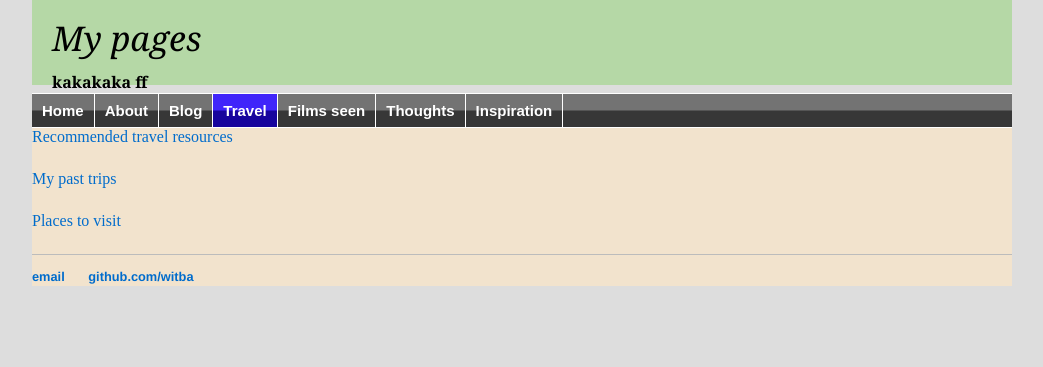
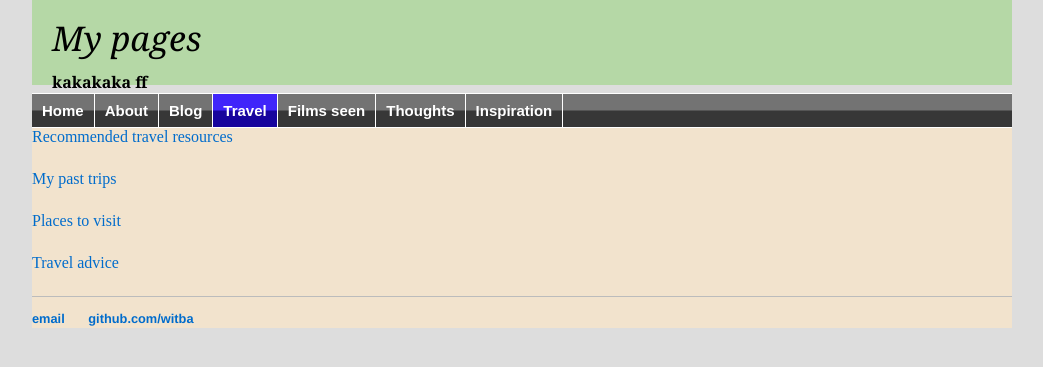
Before and after one commit to witba/witba.github.io, a Jekyll site: the page built from travel/index.html, in a window 1280 px wide. Shown: the top 367 px of the page, without its empty margins (118-1161 px from the left). Built offline with Jekyll 4.4.1, drawn with Linux system fonts in a browser that asks for light colours.

Commit message:
Update index.html

```diff
--- a/travel/index.html
+++ b/travel/index.html
@@ -6,3 +6,4 @@ title: Travel
 <a href="resources.html">Recommended travel resources</a></p>
 <a href="pasttrips.html">My past trips</a></p>
 <a href="places.html">Places to visit</a></p>
+<a href="advice.html">Travel advice</a></p>
```
